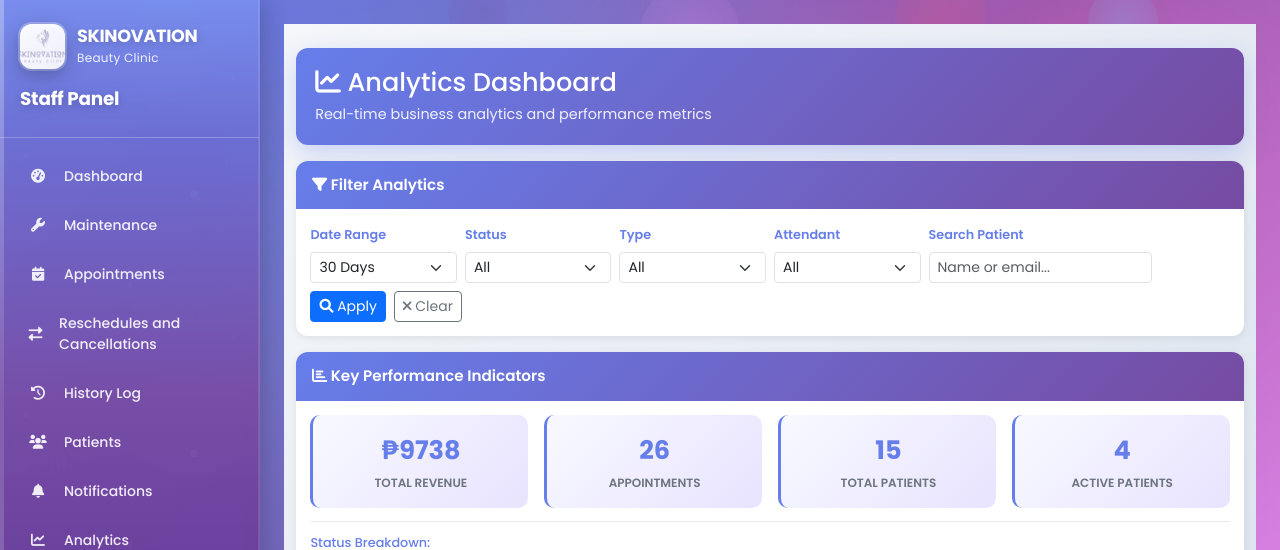
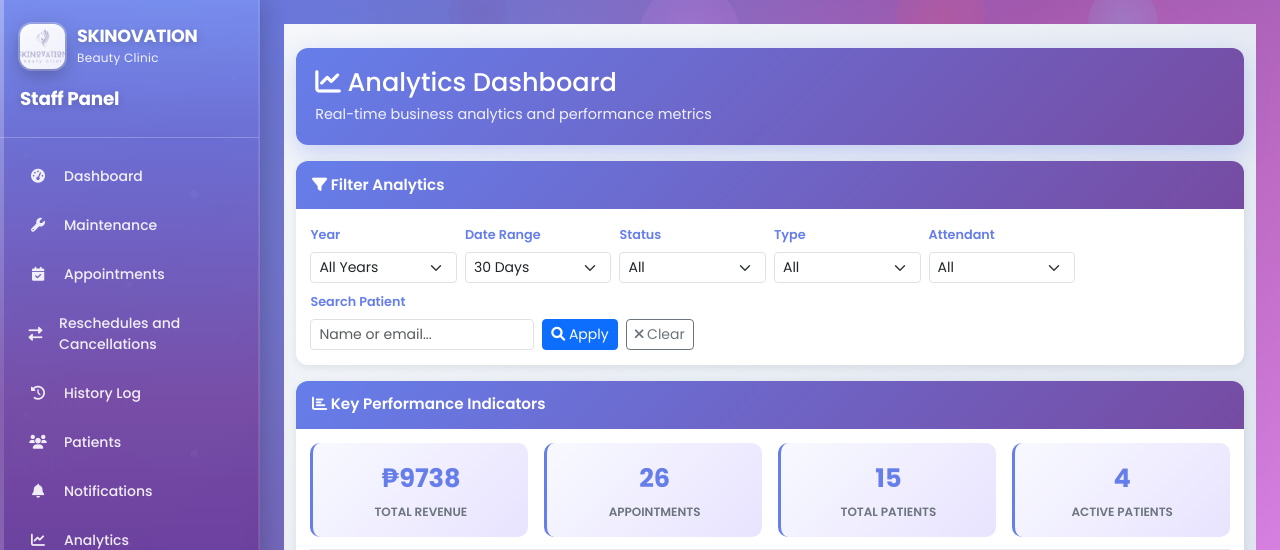
Before and after one commit to kseyer/Capstone-System-Final, a Django app: page /analytics/ in a window 1280 px wide; the page is wider, and only the part inside the window is pictured. Shown: the top 550 px of that part. Run offline with Django 5.2, Linux system fonts and the light colour scheme; a user stored in the database is signed in; data comes from the database, SQL or seed files in the repository.

Commit message:
Add year filter (2020-2025) to analytics, fix donut chart colors to show multiple segments properly

```diff
--- a/analytics/views.py
+++ b/analytics/views.py
@@ -23,6 +23,7 @@ def analytics_dashboard(request):
     """Comprehensive analytics dashboard with filtering"""
     # Get filter parameters from request
     date_range = request.GET.get('date_range', '30')
+    year_filter = request.GET.get('year', '')
     status_filter = request.GET.get('status', '')
     service_type_filter = request.GET.get('service_type', '')
     attendant_filter = request.GET.get('attendant', '')
@@ -32,14 +33,28 @@ def analytics_dashboard(request):
 
     # Calculate date range
     today = timezone.now().date()
-    if date_range == '7':
+
+    # If year filter is selected, override date range
+    if year_filter:
+        try:
+            year = int(year_filter)
+            filter_start_date = datetime(year, 1, 1).date()
+            filter_end_date = datetime(year, 12, 31).date()
+        except ValueError:
+            filter_start_date = today - timedelta(days=30)
+            filter_end_date = today
+    elif date_range == '7':
         filter_start_date = today - timedelta(days=7)
+        filter_end_date = today
     elif date_range == '90':
         filter_start_date = today - timedelta(days=90)
+        filter_end_date = today
     elif date_range == '365':
         filter_start_date = today - timedelta(days=365)
+        filter_end_date = today
     else:
         filter_start_date = today - timedelta(days=30)
+        filter_end_date = today
 
     # Use custom date range if provided
     if start_date:
@@ -54,7 +69,8 @@ def analytics_dashboard(request):
         except ValueError:
             filter_end_date = today
     else:
-        filter_end_date = today
+        if not year_filter:
+            filter_end_date = today
 
     # Base queryset for appointments
     appointments_qs = Appointment.objects.filter(
@@ -289,6 +305,7 @@ def analytics_dashboard(request):
         'revenue_data': revenue_data,
         # Filter values for template
         'date_range': date_range,
+        'year_filter': year_filter,
         'status_filter': status_filter,
         'service_type_filter': service_type_filter,
         'attendant_filter': attendant_filter,
--- a/templates/analytics/admin_dashboard.html
+++ b/templates/analytics/admin_dashboard.html
@@ -52,6 +52,20 @@
             <div class="analytics-body">
                 <form method="get" action="{% url 'analytics:dashboard' %}" id="filterForm">
                     <div class="row g-2">
+                        <!-- Year Filter -->
+                        <div class="col-md-2">
+                            <label class="form-label" style="font-size: 0.8rem; font-weight: 600; color: #667eea;">Year</label>
+                            <select name="year" class="form-select form-select-sm" onchange="document.getElementById('filterForm').submit();">
+                                <option value="" {% if not year_filter %}selected{% endif %}>All Years</option>
+                                <option value="2020" {% if year_filter == '2020' %}selected{% endif %}>2020</option>
+                                <option value="2021" {% if year_filter == '2021' %}selected{% endif %}>2021</option>
+                                <option value="2022" {% if year_filter == '2022' %}selected{% endif %}>2022</option>
+                                <option value="2023" {% if year_filter == '2023' %}selected{% endif %}>2023</option>
+                                <option value="2024" {% if year_filter == '2024' %}selected{% endif %}>2024</option>
+                                <option value="2025" {% if year_filter == '2025' %}selected{% endif %}>2025</option>
+                            </select>
+                        </div>
+
                         <!-- Date Range -->
                         <div class="col-md-2">
                             <label class="form-label" style="font-size: 0.8rem; font-weight: 600; color: #667eea;">Date Range</label>
@@ -450,11 +464,24 @@ function initializeCharts() {
         });
     }
 
-    // Segment Chart - Using actual data from backend
+    // Segment Chart - Using actual data from backend with proper color mapping
     const segmentCtx = document.getElementById('segmentChart');
     if (segmentCtx) {
         const segmentLabels = {{ segment_labels|safe }};
         const segmentData = {{ segment_data|safe }};
+
+        // Color mapping for different segments
+        const colorMap = {
+            'High Value': '#28a745',
+            'Frequent': '#17a2b8',
+            'Occasional': '#ffc107',
+            'At Risk': '#dc3545',
+            'New': '#667eea',
+            'No Data': '#6c757d'
+        };
+
+        // Map colors based on segment labels
+        const backgroundColors = segmentLabels.map(label => colorMap[label] || '#667eea');
 
         new Chart(segmentCtx, {
             type: 'doughnut',
@@ -462,7 +489,7 @@ function initializeCharts() {
                 labels: segmentLabels,
                 datasets: [{
                     data: segmentData,
-                    backgroundColor: ['#28a745','#17a2b8','#ffc107','#dc3545','#667eea'],
+                    backgroundColor: backgroundColors,
                     borderColor: 'white',
                     borderWidth: 2
                 }]
@@ -484,7 +511,16 @@ function initializeCharts() {
                     tooltip: {
                         backgroundColor: 'rgba(0, 0, 0, 0.8)',
                         padding: 12,
-                        cornerRadius: 8
+                        cornerRadius: 8,
+                        callbacks: {
+                            label: function(context) {
+                                const label = context.label || '';
+                                const value = context.parsed || 0;
+                                const total = context.dataset.data.reduce((a, b) => a + b, 0);
+                                const percentage = ((value / total) * 100).toFixed(1);
+                                return label + ': ' + value + ' (' + percentage + '%)';
+                            }
+                        }
                     }
                 }
             }
```
Also changed, not shown: owner/views.py (+20 -2 lines), templates/owner/dashboard.html (+28 -0 lines).
